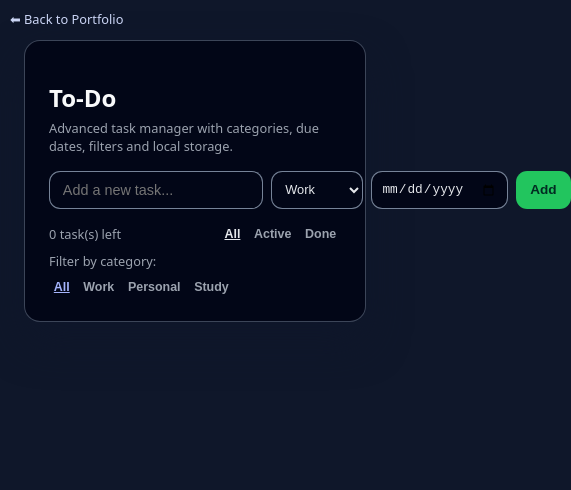
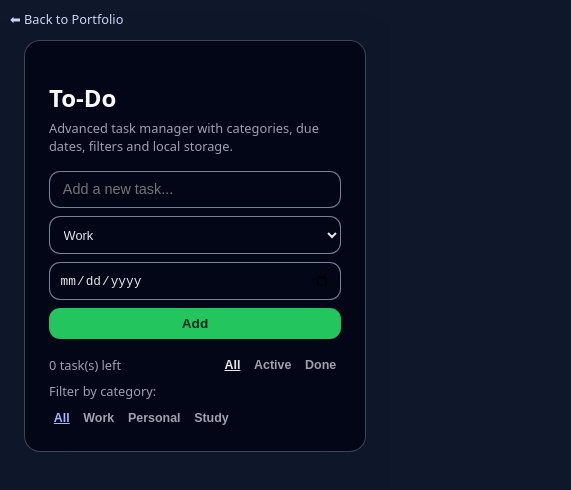
Before and after one commit to achevantage-cmd/portfolio, a plain HTML site: page todo.html in a window 390 px wide. Shown: the whole page, 571 px wide, since content can reach past the window. Drawn offline with Linux system fonts and the light colour scheme.

Commit message:
Fix responsive layout for Add button

```diff
--- a/todo.html
+++ b/todo.html
@@ -55,10 +55,17 @@
         /* Form layout */
         form {
             display: grid;
-            grid-template-columns: 1.4fr 0.9fr 1fr 0.7fr;
+            grid-template-columns: 1fr;
             gap: 0.5rem;
             margin-bottom: 1rem;
         }
+
+        @media (min-width: 600px) {
+            form {
+                grid-template-columns: 1.4fr 0.9fr 1fr 0.7fr;
+            }
+        }
+
 
         #todo-input {
             padding: 0.6rem 0.8rem;
@@ -80,7 +87,8 @@
         }
 
         button {
-            padding: 0.6rem 0.9rem;
+            padding: 0.5rem 0.9rem;
+            /* slightly smaller vertically */
             border-radius: 0.7rem;
             border: none;
             background: #22c55e;
@@ -88,7 +96,9 @@
             font-weight: 600;
             cursor: pointer;
             font-size: 0.85rem;
+            white-space: nowrap;
         }
+
 
         button:hover {
             opacity: 0.9;
```
